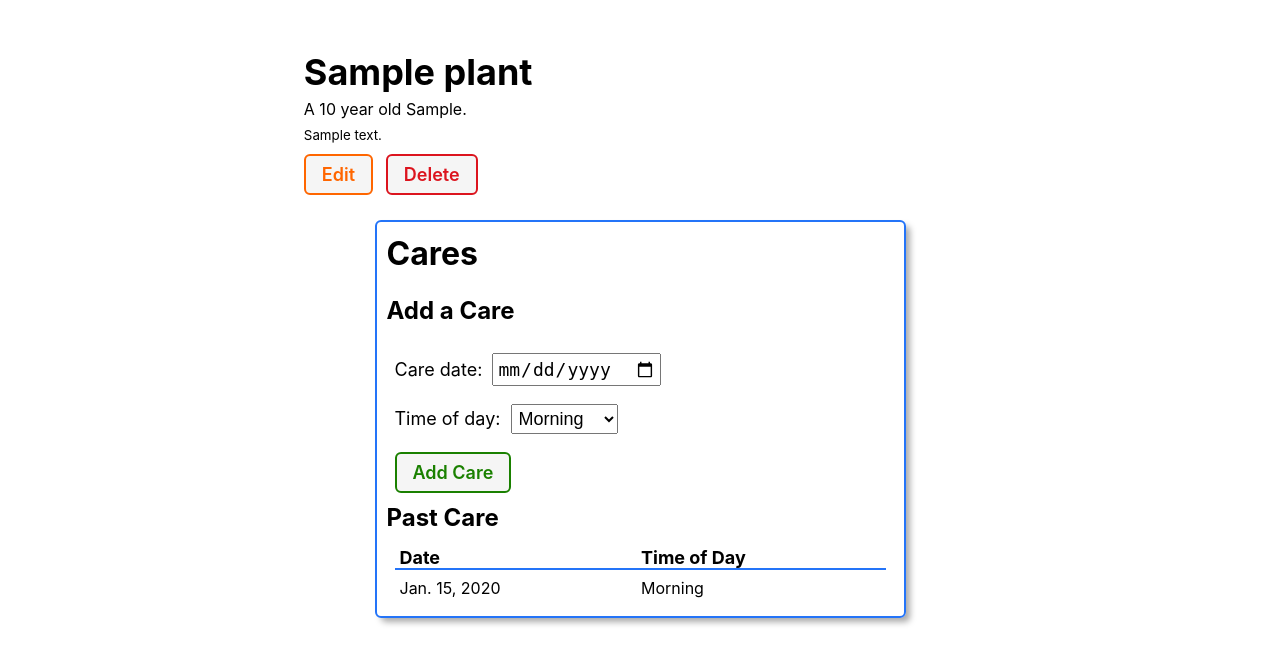
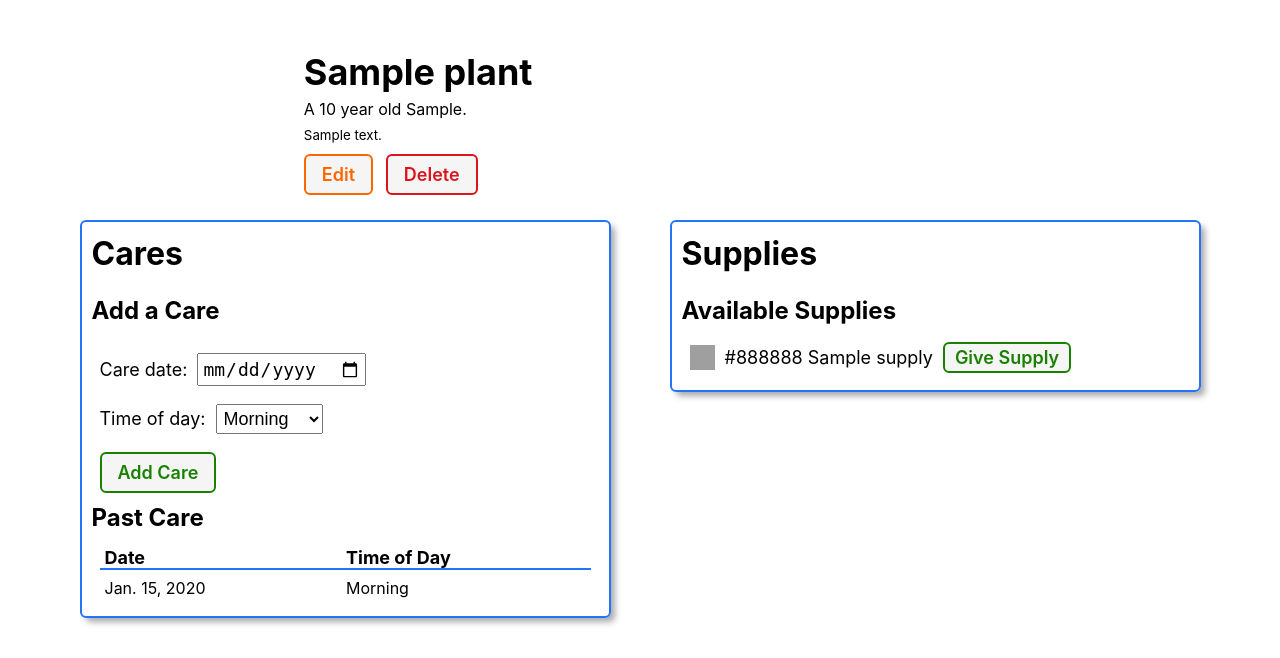
Before and after one commit to michellejtan/django-crud-app-lab, a Django app: page /plants/1/ in a window 1280 px wide. Shown: the part 55-713 px from the top of the page. Run offline with Django 5.2, Linux system fonts and the light colour scheme; tables that the repository leaves empty hold one stand-in row (values such as "Sample post").

Commit message:
wip:  display each supply with an “Give Supply” button &associates its corresponding supply with the current plant

```diff
--- a/main_app/templates/plants/detail.html
+++ b/main_app/templates/plants/detail.html
@@ -81,6 +81,33 @@
 
 
     </section>
+
+    <section class="supplies">
+      <div class="subsection-title">
+        <h2>Supplies</h2>
+        <img src="" alt="" />
+        <img src="" alt="" />
+        <img src="" alt="" />
+      </div>
+      <h3>Available Supplies</h3>
+      <div class="subsection-content">
+        {% for supply in supplies %}
+          <div class="supply-container">
+            <div class="color-block" style="background-color: {{ supply.color }}"></div>
+            {% if supply.color %}
+              <p>{{ supply.color }} {{ supply.name }}</p>
+            {% else %}
+              <p> {{ supply.name }}</p>
+            {% endif %}
+            <form action="{% url 'associate-supply' plant.id supply.id %}" method="post">
+              {% csrf_token %}
+              <button type="submit" class="btn submit">Give Supply</button>
+            </form>
+          </div>
+        {% endfor %}
+      </div>
+    </section>
+
   </div>
 
 
```
